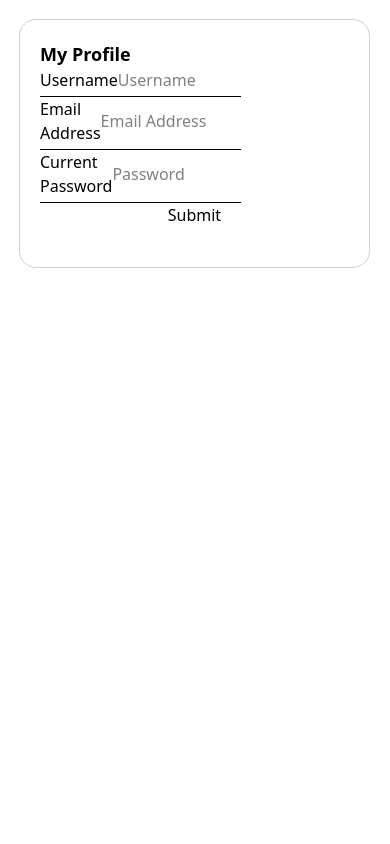
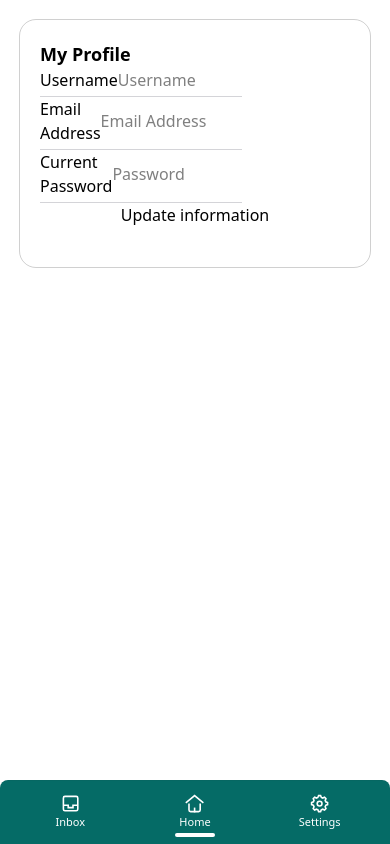
Before and after one commit to Cakwei/E-Waste, a React (Vite) app in the folder Front/: page /profile in a window 390 px wide. Built offline with nearby package versions, Linux system fonts and the light colour scheme.

Commit message:
Added support page

```diff
--- a/Front/package.json
+++ b/Front/package.json
@@ -17,6 +17,7 @@
     "@radix-ui/react-accordion": "^1.2.11",
     "@tailwindcss/vite": "^4.1.7",
     "axios": "^1.9.0",
+    "bootstrap-icons": "^1.13.1",
     "class-variance-authority": "^0.7.1",
     "clsx": "^2.1.1",
     "lucide-react": "^0.511.0",
--- a/Front/src/pages/Profile.tsx
+++ b/Front/src/pages/Profile.tsx
@@ -8,11 +8,31 @@ import {
   type SetStateAction,
 } from "react";
 
-const profileTabs: { label: string; tab: string; href: string | null }[] = [
-  { label: "Home", tab: "", href: "/" },
-  { label: "My Profile", tab: "profile", href: null },
-  { label: "My Requests", tab: "request", href: null },
-  { label: "Help & Support", tab: "support", href: null },
+const profileTabs: {
+  label: string;
+  tab: string;
+  href: string | null;
+  icon: string;
+}[] = [
+  { label: "Home", tab: "", href: "/", icon: "bi bi-house-fill" },
+  {
+    label: "My Profile",
+    tab: "profile",
+    href: null,
+    icon: "bi bi-person-bounding-box",
+  },
+  {
+    label: "My Requests",
+    tab: "request",
+    href: null,
+    icon: "bi bi-ticket-fill",
+  },
+  {
+    label: "Help & Support",
+    tab: "support",
+    href: null,
+    icon: "bi bi-info-circle-fill",
+  },
 ];
 
 interface IFormData {
@@ -54,13 +74,22 @@ export default function Profile() {
     selectTab(auth);
     console.log(currentTab);
   }, [currentTab]);
-
+  useEffect(() => {
+    if (auth.user) {
+      setFormData({
+        username: auth.user.username,
+        email: auth.user.email,
+        password: null,
+      });
+    }
+  }, [auth]);
   useEffect(() => console.log(formData), [formData]);
   return (
     <>
-      <div className="relative flex h-[100vh] w-full min-w-[324px] text-black">
+      <div className="relative flex w-full min-w-[324px] text-black md:h-[100vh]">
+        {/*Desktop navigation */}
         <nav
-          className={`fixed top-0 left-0 z-[50] hidden h-full min-w-[200px] bg-[#056b66] md:block md:w-[20%]`}
+          className={`fixed top-0 left-0 z-[50] hidden h-full min-w-[200px] overflow-y-scroll bg-[#056b66] md:block md:w-[20%]`}
         >
           <div className="flex w-full justify-center p-2.5">
             <img
@@ -84,11 +113,127 @@ export default function Profile() {
                 }}
                 className="mx-2.5 cursor-pointer p-2.5 text-white hover:rounded-md hover:bg-[black]/20"
               >
-                {item.label}
+                <i className={`${item.icon} mr-5`}></i>
+                {`${item.label}`}
               </li>
             ))}
           </ul>
         </nav>
+
+        {/*Mobile navigation */}
+        <div className="dock rounded-tl-md rounded-tr-md bg-[#056b66] text-white md:hidden">
+          <button>
+            <svg
+              className="size-[1.2em]"
+              xmlns="http://www.w3.org/2000/svg"
+              viewBox="0 0 24 24"
+            >
+              <g
+                fill="currentColor"
+                strokeLinejoin="miter"
+                strokeLinecap="butt"
+              >
+                <polyline
+                  points="3 14 9 14 9 17 15 17 15 14 21 14"
+                  fill="none"
+                  stroke="currentColor"
+                  stroke-miterlimit="10"
+                  strokeWidth="2"
+                ></polyline>
+                <rect
+                  x="3"
+                  y="3"
+                  width="18"
+                  height="18"
+                  rx="2"
+                  ry="2"
+                  fill="none"
+                  stroke="currentColor"
+                  strokeLinecap="square"
+                  stroke-miterlimit="10"
+                  strokeWidth="2"
+                ></rect>
+              </g>
+            </svg>
+            <span className="dock-label">Inbox</span>
+          </button>
+
+          <button className="dock-active" onClick={() => navigate("/")}>
+            <svg
+              className="size-[1.2em]"
+              xmlns="http://www.w3.org/2000/svg"
+              viewBox="0 0 24 24"
+            >
+              <g
+                fill="currentColor"
+                strokeLinejoin="miter"
+                strokeLinecap="butt"
+              >
+                <polyline
+                  points="1 11 12 2 23 11"
+                  fill="none"
+                  stroke="currentColor"
+                  stroke-miterlimit="10"
+                  strokeWidth="2"
+                ></polyline>
+                <path
+                  d="m5,13v7c0,1.105.895,2,2,2h10c1.105,0,2-.895,2-2v-7"
+                  fill="none"
+                  stroke="currentColor"
+                  strokeLinecap="square"
+                  stroke-miterlimit="10"
+                  strokeWidth="2"
+                ></path>
+                <line
+                  x1="12"
+                  y1="22"
+                  x2="12"
+                  y2="18"
+                  fill="none"
+                  stroke="currentColor"
+                  strokeLinecap="square"
+                  stroke-miterlimit="10"
+                  strokeWidth="2"
+                ></line>
+              </g>
+            </svg>
+            <span className="dock-label">Home</span>
+          </button>
+
+          <button>
+            <svg
+              className="size-[1.2em]"
+              xmlns="http://www.w3.org/2000/svg"
+              viewBox="0 0 24 24"
+            >
+              <g
+                fill="currentColor"
+                strokeLinejoin="miter"
+                strokeLinecap="butt"
+              >
+                <circle
+                  cx="12"
+                  cy="12"
+                  r="3"
+                  fill="none"
+                  stroke="currentColor"
+                  strokeLinecap="square"
+                  stroke-miterlimit="10"
+                  strokeWidth="2"
+                ></circle>
+                <path
+                  d="m22,13.25v-2.5l-2.318-.966c-.167-.581-.395-1.135-.682-1.654l.954-2.318-1.768-1.768-2.318.954c-.518-.287-1.073-.515-1.654-.682l-.966-2.318h-2.5l-.966,2.318c-.581.167-1.135.395-1.654.682l-2.318-.954-1.768,1.768.954,2.318c-.287.518-.515,1.073-.682,1.654l-2.318.966v2.5l2.318.966c.167.581.395,1.135.682,1.654l-.954,2.318,1.768,1.768,2.318-.954c.518.287,1.073.515,1.654.682l.966,2.318h2.5l.966-2.318c.581-.167,1.135-.395,1.654-.682l2.318.954,1.768-1.768-.954-2.318c.287-.518.515-1.073.682-1.654l2.318-.966Z"
+                  fill="none"
+                  stroke="currentColor"
+                  strokeLinecap="square"
+                  stroke-miterlimit="10"
+                  strokeWidth="2"
+                ></path>
+              </g>
+            </svg>
+            <span className="dock-label">Settings</span>
+          </button>
+        </div>
 
         <div className="flex h-full w-full flex-wrap overflow-scroll bg-transparent text-black md:pl-[max(20%,200px)]">
           {selectTab(auth) as ReactNode}
@@ -114,11 +259,11 @@ function ProfileTab(
 ) {
   return (
     <div className="flex w-full p-5">
-      <form className="flex h-max basis-[50%] flex-col rounded-2xl p-5 pb-10 outline">
+      <form className="flex h-max w-full flex-col rounded-2xl p-5 pb-10 outline md:basis-[50%]">
         <h1 className="text-lg font-semibold">My Profile</h1>
         <div className="w-[65%]">
-          <div className="flex w-full justify-between border-b border-b-black pb-1">
-            <label>Username</label>
+          <div className="flex w-full justify-between border-b border-b-zinc-300 pb-1">
+            <label className="sm:text-nowrap">Username</label>
             <input
               type="text"
               name="username"
@@ -127,8 +272,8 @@ function ProfileTab(
               defaultValue={auth.user?.username}
             />
           </div>
-          <div className="flex w-full justify-between border-b border-b-black pb-1">
-            <label>Email Address</label>
+          <div className="flex w-full justify-between border-b border-b-zinc-300 pb-1">
+            <label className="sm:text-nowrap">Email Address</label>
             <input
               type="text"
               name="email"
@@ -137,8 +282,8 @@ function ProfileTab(
               defaultValue={auth.user?.email}
             />
           </div>
-          <div className="flex w-full justify-between border-b border-b-black pb-1">
-            <label>Current Password</label>
+          <div className="flex w-full justify-between border-b border-b-zinc-300 pb-1">
+            <label className="sm:text-nowrap">Current Password</label>
             <input
               type="password"
               name="password"
@@ -150,7 +295,7 @@ function ProfileTab(
 
         {editPassword && <input type="password" placeholder="Password" />}
 
-        <input type="submit" />
+        <input type="submit" value="Update information" />
       </form>
     </div>
   );
```
Also changed, not shown: 1 other file (tests, documents, lock files or other folders).
